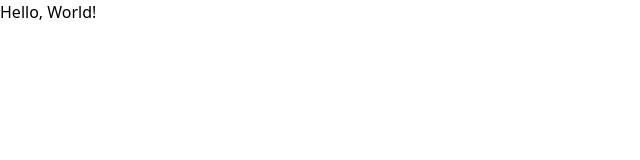
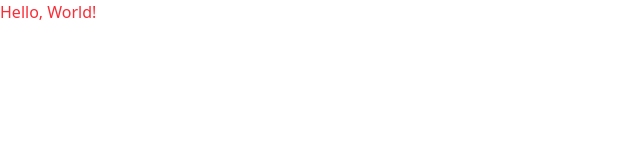
Before and after one commit to Birkyy/PE-Project, a React (Vite) app in the folder PE_Group_Project/: page / in a window 1280 px wide. Shown: the top 160 px of the page, without its empty margins (0-640 px from the left). Built offline with nearby package versions, Linux system fonts and the light colour scheme.

Commit message:
Testing tailwindcss

```diff
--- a/PE_Group_Project/src/App.jsx
+++ b/PE_Group_Project/src/App.jsx
@@ -1,6 +1,6 @@
 function App()
 {
-  return <div>Hello, World!</div>;
+  return <div className="text-red-500">Hello, World!</div>;
 };
 
 export default App;
```
